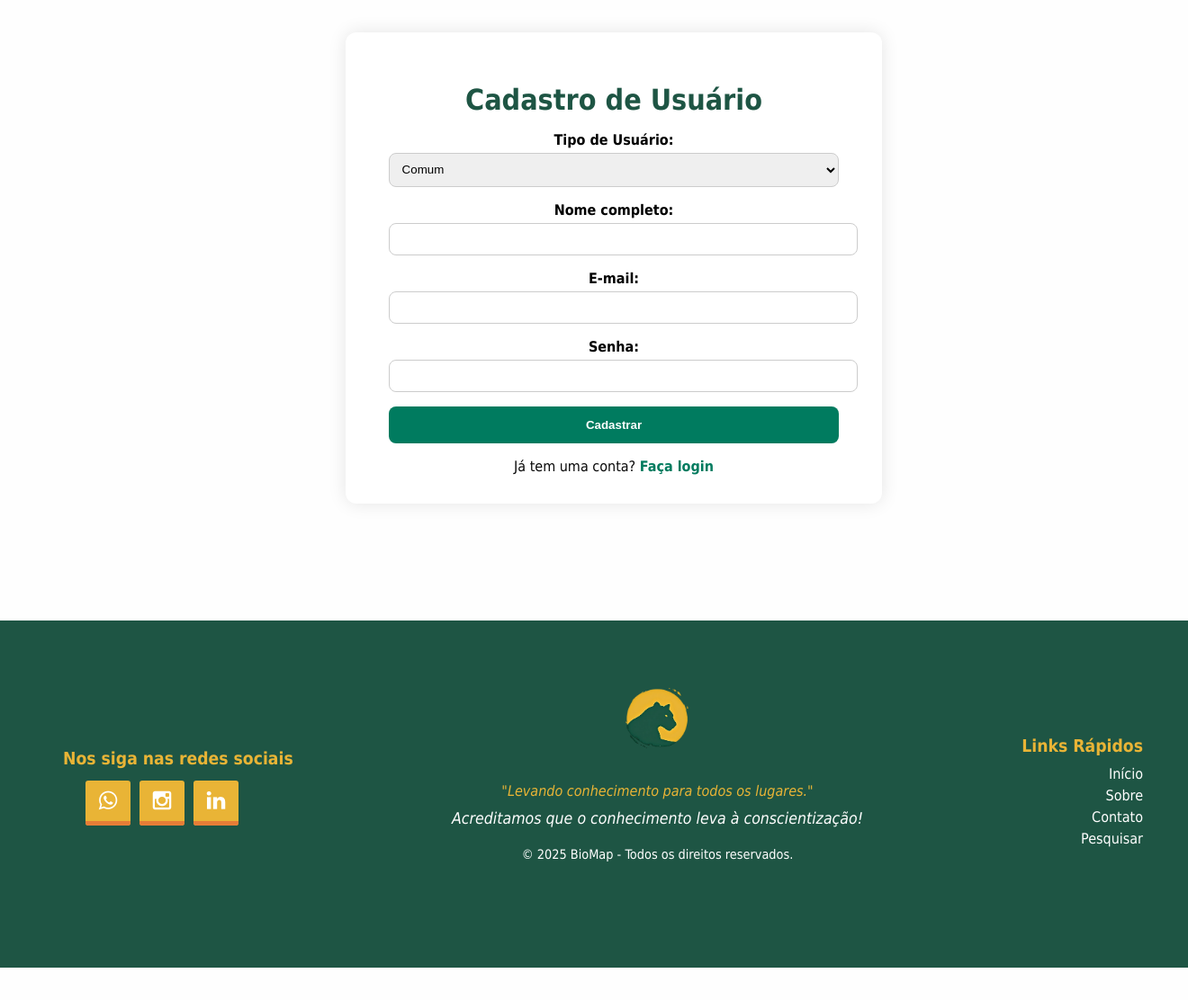
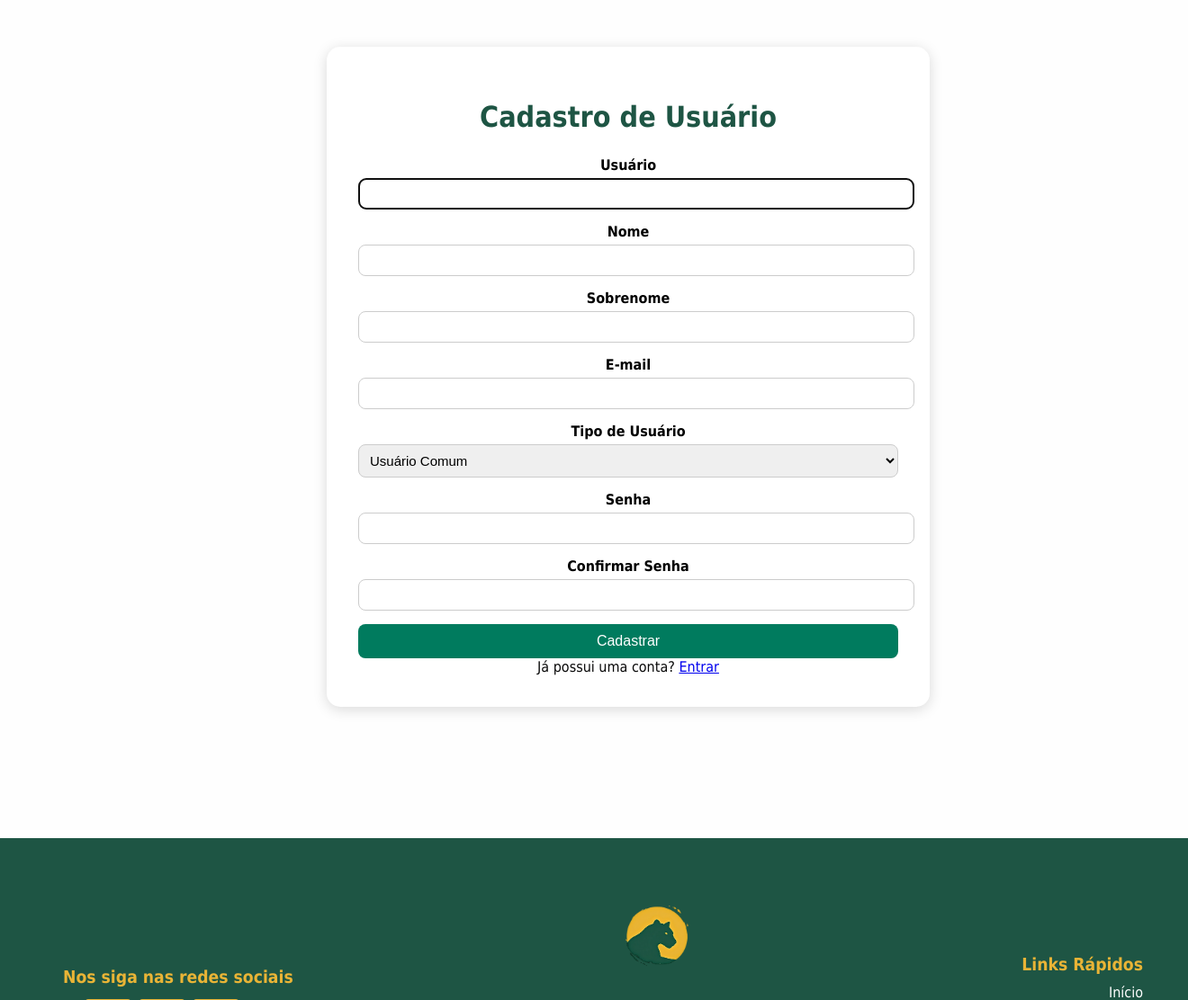
Before and after one commit to VHEB/Biomap, a Django app: page /cadastro/ in a window 1320 px wide. Shown: the part 94-1206 px from the top of the page at 90% size. Before the commit the page ends 1170 px from the top, so only its background shows below. Run offline with Django 5.2, Linux system fonts and the light colour scheme; some web fonts are replaced.

Commit message:
feat: adicionamos uma funcionalidade de cadastrar os usuários pelos seus tipos

```diff
--- a/core/forms.py
+++ b/core/forms.py
@@ -1,8 +1,153 @@
 from django import forms
 from django.contrib.auth.forms import UserCreationForm
-from .models import Usuario, Animal
+from .models import Usuario, Animal, Pesquisador, InstituicaoEducacao
 
 class CadastroUsuarioForm(UserCreationForm):
+    tipo_usuario = forms.ChoiceField(
+        choices=[
+            ('comum', 'Usuário Comum'),
+            ('pesquisador', 'Pesquisador'),
+            ('instituicao', 'Instituição de Educação')
+        ],
+        label="Tipo de Usuário"
+    )
+    email = forms.EmailField(label="E-mail", required=True)
+
+    # Campos extras para pesquisador
+    data_nascimento = forms.DateField(
+        label="Data de Nascimento", required=False,
+        widget=forms.DateInput(attrs={'type': 'date'})
+    )
+    formacao = forms.CharField(label="Formação", max_length=255, required=False)
+    instituicao_atuante = forms.CharField(label="Instituição Atuante", max_length=255, required=False)
+    lattes = forms.URLField(label="Currículo Lattes", required=False)
+
+    # Campos extras para instituição
+    nome_instituicao = forms.CharField(label="Nome da Instituição", max_length=255, required=False)
+    cnpj = forms.CharField(label="CNPJ", max_length=18, required=False)
+    endereco = forms.CharField(label="Endereço", widget=forms.Textarea, required=False)
+    contato = forms.CharField(label="Contato", max_length=50, required=False)
+    website = forms.URLField(label="Website", required=False)
+
+    class Meta:
+        model = Usuario
+        fields = [
+            'username', 'email', 'password1', 'password2',
+            'tipo_usuario', 'data_nascimento', 'formacao',
+            'instituicao_atuante', 'lattes',
+            'nome_instituicao', 'cnpj', 'endereco', 'contato', 'website'
+        ]
+
+    def clean_email(self):
+        email = self.cleaned_data.get('email')
+        if Usuario.objects.filter(email=email).exists():
+            raise forms.ValidationError("Este e-mail já está cadastrado.")
+        return email
+
+    def save(self, commit=True):
+        usuario = super().save(commit=False)
+        tipo = self.cleaned_data.get('tipo_usuario')
+        usuario.tipo_usuario = tipo
+        usuario.email = self.cleaned_data.get('email')
+
+        if commit:
+            usuario.save()
+
+            # Criar registros extras dependendo do tipo
+            if tipo == 'pesquisador':
+                Pesquisador.objects.create(
+                    username=usuario.username,
+                    email=usuario.email,
+                    tipo_usuario='pesquisador',
+                    data_nascimento=self.cleaned_data.get('data_nascimento'),
+                    formacao=self.cleaned_data.get('formacao'),
+                    instituicao_atuante=self.cleaned_data.get('instituicao_atuante'),
+                    lattes=self.cleaned_data.get('lattes'),
+                )
+
+            elif tipo == 'instituicao':
+                InstituicaoEducacao.objects.create(
+                    username=usuario.username,
+                    email=usuario.email,
+                    tipo_usuario='instituicao',
+                    nome=self.cleaned_data.get('nome_instituicao'),
+                    cnpj=self.cleaned_data.get('cnpj'),
+                    endereco=self.cleaned_data.get('endereco'),
+                    contato=self.cleaned_data.get('contato'),
+                    website=self.cleaned_data.get('website'),
+                )
+
+        return usuario
+    tipo_usuario = forms.ChoiceField(
+        choices=[
+            ('comum', 'Usuário Comum'),
+            ('pesquisador', 'Pesquisador'),
+            ('instituicao', 'Instituição de Educação')
+        ],
+        label="Tipo de Usuário"
+    )
+
+    # Campos básicos comuns
+    email = forms.EmailField(label="E-mail")
+    first_name = forms.CharField(label="Nome", max_length=150)
+    last_name = forms.CharField(label="Sobrenome", max_length=150)
+
+    # Campos adicionais para pesquisador
+    data_nascimento = forms.DateField(label="Data de Nascimento", required=False, widget=forms.DateInput(attrs={'type': 'date'}))
+    formacao = forms.CharField(label="Formação", max_length=255, required=False)
+    instituicao_atuante = forms.CharField(label="Instituição Atuante", max_length=255, required=False)
+    lattes = forms.URLField(label="Currículo Lattes", required=False)
+
+    # Campos adicionais para instituição
+    nome_instituicao = forms.CharField(label="Nome da Instituição", max_length=255, required=False)
+    cnpj = forms.CharField(label="CNPJ", max_length=18, required=False)
+    endereco = forms.CharField(label="Endereço", widget=forms.Textarea, required=False)
+    contato = forms.CharField(label="Contato", max_length=50, required=False)
+    website = forms.URLField(label="Website", required=False)
+
+    class Meta:
+        model = Usuario  # ou User, se estiver usando o padrão
+        fields = [
+            'username', 'first_name', 'last_name', 'email',
+            'tipo_usuario', 'data_nascimento', 'formacao',
+            'instituicao_atuante', 'lattes', 'nome_instituicao',
+            'cnpj', 'endereco', 'contato', 'website',
+        ]
+
+    def save(self, commit=True):
+        tipo = self.cleaned_data.get("tipo_usuario")
+        usuario_base = super().save(commit=False)
+        usuario_base.tipo_usuario = tipo
+        usuario_base.email = self.cleaned_data.get("email")
+
+        if commit:
+            usuario_base.save()
+
+            # Cria submodelo conforme tipo
+            if tipo == "pesquisador":
+                Pesquisador.objects.create(
+                    id=usuario_base.id,
+                    username=usuario_base.username,
+                    email=usuario_base.email,
+                    tipo_usuario=tipo,
+                    data_nascimento=self.cleaned_data.get("data_nascimento"),
+                    formacao=self.cleaned_data.get("formacao"),
+                    instituicao_atuante=self.cleaned_data.get("instituicao_atuante"),
+                    lattes=self.cleaned_data.get("lattes"),
+                )
+            elif tipo == "instituicao":
+                InstituicaoEducacao.objects.create(
+                    id=usuario_base.id,
+                    username=usuario_base.username,
+                    email=usuario_base.email,
+                    tipo_usuario=tipo,
+                    nome=self.cleaned_data.get("nome_instituicao"),
+                    cnpj=self.cleaned_data.get("cnpj"),
+                    endereco=self.cleaned_data.get("endereco"),
+                    contato=self.cleaned_data.get("contato"),
+                    website=self.cleaned_data.get("website"),
+                )
+        return usuario_base
     email = forms.EmailField(required=True)
     tipo_usuario = forms.ChoiceField(choices=[
         ('comum', 'Usuário Comum'),
--- a/core/templates/cadastro_usuario.html
+++ b/core/templates/cadastro_usuario.html
@@ -5,182 +5,179 @@
     <div class="form-container">
         <h2>Cadastro de Usuário</h2>
 
-    {% if messages %}
-      <ul class="messages">
-        {% for message in messages %}
-          <li class="{{ message.tags }}">{{ message }}</li>
-        {% endfor %}
-      </ul>
-    {% endif %}
-
-    <form method="post" id="userForm">
+        <form method="post" novalidate>
             {% csrf_token %}
+            {{ form.non_field_errors }}
 
             <div class="form-group">
-        <label for="tipo_usuario">Tipo de Usuário:</label>
-        <select id="tipo_usuario" name="tipo_usuario" required>
-          <option value="comum">Comum</option>
-          <option value="pesquisador">Pesquisador</option>
-          <option value="instituicao">Instituição</option>
-        </select>
+                <label for="{{ form.username.id_for_label }}">Usuário</label>
+                {{ form.username }}
             </div>
 
             <div class="form-group">
-        <label for="nome">Nome completo:</label>
-        <input type="text" name="nome" id="nome" required>
+                <label for="{{ form.first_name.id_for_label }}">Nome</label>
+                {{ form.first_name }}
             </div>
 
             <div class="form-group">
-        <label for="email">E-mail:</label>
-        <input type="email" name="email" id="email" required>
+                <label for="{{ form.last_name.id_for_label }}">Sobrenome</label>
+                {{ form.last_name }}
             </div>
 
             <div class="form-group">
-        <label for="senha">Senha:</label>
-        <input type="password" name="senha" id="senha" required>
+                <label for="{{ form.email.id_for_label }}">E-mail</label>
+                {{ form.email }}
             </div>
 
-      <!-- Campos extras que serão exibidos dinamicamente -->
-      <div id="campos-pesquisador" class="hidden">
             <div class="form-group">
-          <label for="instituicao">Instituição:</label>
-          <input type="text" name="instituicao" id="instituicao">
+                <label for="{{ form.tipo_usuario.id_for_label }}">Tipo de Usuário</label>
+                {{ form.tipo_usuario }}
+            </div>
+
+            <!-- CAMPOS PESQUISADOR -->
+            <div class="extra-fields pesquisador">
+                <h4>Informações do Pesquisador</h4>
+                <div class="form-group">
+                    <label for="{{ form.data_nascimento.id_for_label }}">Data de Nascimento</label>
+                    {{ form.data_nascimento }}
                 </div>
                 <div class="form-group">
-          <label for="area_pesquisa">Área de Pesquisa:</label>
-          <input type="text" name="area_pesquisa" id="area_pesquisa">
+                    <label for="{{ form.formacao.id_for_label }}">Formação</label>
+                    {{ form.formacao }}
                 </div>
                 <div class="form-group">
-          <label for="registro">Registro (ex: ORCID):</label>
-          <input type="text" name="registro" id="registro">
+                    <label for="{{ form.instituicao_atuante.id_for_label }}">Instituição Atuante</label>
+                    {{ form.instituicao_atuante }}
+                </div>
+                <div class="form-group">
+                    <label for="{{ form.lattes.id_for_label }}">Currículo Lattes</label>
+                    {{ form.lattes }}
                 </div>
             </div>
 
-      <div id="campos-instituicao" class="hidden">
+            <!-- CAMPOS INSTITUIÇÃO -->
+            <div class="extra-fields instituicao">
+                <h4>Informações da Instituição</h4>
                 <div class="form-group">
-          <label for="nome_instituicao">Nome da Instituição:</label>
-          <input type="text" name="nome_instituicao" id="nome_instituicao">
+                    <label for="{{ form.nome_instituicao.id_for_label }}">Nome da Instituição</label>
+                    {{ form.nome_instituicao }}
                 </div>
                 <div class="form-group">
-          <label for="cnpj">CNPJ:</label>
-          <input type="text" name="cnpj" id="cnpj">
+                    <label for="{{ form.cnpj.id_for_label }}">CNPJ</label>
+                    {{ form.cnpj }}
                 </div>
                 <div class="form-group">
-          <label for="responsavel">Responsável:</label>
-          <input type="text" name="responsavel" id="responsavel">
+                    <label for="{{ form.endereco.id_for_label }}">Endereço</label>
+                    {{ form.endereco }}
                 </div>
                 <div class="form-group">
-          <label for="telefone">Telefone:</label>
-          <input type="text" name="telefone" id="telefone">
+                    <label for="{{ form.contato.id_for_label }}">Contato</label>
+                    {{ form.contato }}
+                </div>
+                <div class="form-group">
+                    <label for="{{ form.website.id_for_label }}">Website</label>
+                    {{ form.website }}
                 </div>
             </div>
 
-      <button type="submit" class="btn-submit">Cadastrar</button>
+            <!-- SENHA -->
+            <div class="form-group">
+                <label for="{{ form.password1.id_for_label }}">Senha</label>
+                {{ form.password1 }}
+            </div>
+            <div class="form-group">
+                <label for="{{ form.password2.id_for_label }}">Confirmar Senha</label>
+                {{ form.password2 }}
+            </div>
+
+            <button type="submit" class="btn-primary">Cadastrar</button>
         </form>
 
-    <p class="text-center">Já tem uma conta?
-      <a href="{% url 'login' %}" class="link">Faça login</a>
+        <p class="text-center">
+            Já possui uma conta? <a href="{% url 'login' %}">Entrar</a>
         </p>
     </div>
 </section>
-
-<script>
-document.addEventListener("DOMContentLoaded", () => {
-  const tipoSelect = document.getElementById("tipo_usuario");
-  const camposPesquisador = document.getElementById("campos-pesquisador");
-  const camposInstituicao = document.getElementById("campos-instituicao");
-
-  function atualizarCampos() {
-    camposPesquisador.classList.add("hidden");
-    camposInstituicao.classList.add("hidden");
-
-    if (tipoSelect.value === "pesquisador") {
-      camposPesquisador.classList.remove("hidden");
-    } else if (tipoSelect.value === "instituicao") {
-      camposInstituicao.classList.remove("hidden");
-    }
-  }
-
-  tipoSelect.addEventListener("change", atualizarCampos);
-});
-</script>
 
 <style>
 .form-section {
     display: flex;
     justify-content: center;
     align-items: center;
-  padding: 2rem;
+    min-height: 85vh;
 }
 
 .form-container {
     background: #fff;
-  padding: 2rem 3rem;
-  border-radius: 12px;
-  box-shadow: 0 0 20px rgba(0,0,0,0.1);
+    padding: 35px;
+    border-radius: 15px;
+    box-shadow: 0 3px 15px rgba(0,0,0,0.15);
+    max-width: 600px;
     width: 100%;
-  max-width: 500px;
 }
 
-.form-container h2 {
+h2 {
     text-align: center;
-  margin-bottom: 1rem;
+    margin-bottom: 25px;
 }
 
 .form-group {
-  margin-bottom: 1rem;
+    margin-bottom: 15px;
 }
 
-.form-group label {
+label {
+    font-weight: 600;
     display: block;
-  font-weight: bold;
-  margin-bottom: .3rem;
+    margin-bottom: 5px;
 }
 
-.form-group input, .form-group select {
+input, select, textarea {
     width: 100%;
-  padding: .6rem;
+    padding: 8px;
+    border: 1px solid #ccc;
     border-radius: 8px;
-  border: 1px solid #ccc;
-  transition: border-color .2s;
+    font-size: 15px;
 }
 
-.form-group input:focus, .form-group select:focus {
-  border-color: #007b5f;
-  outline: none;
+button.btn-primary {
+    width: 100%;
+    background: #007B5E;
+    color: #fff;
+    border: none;
+    padding: 10px;
+    border-radius: 8px;
+    font-size: 16px;
+    cursor: pointer;
+    transition: 0.2s;
 }
 
-.btn-submit {
-  width: 100%;
-  background: #007b5f;
-  color: white;
-  padding: .8rem;
-  border: none;
-  border-radius: 8px;
-  cursor: pointer;
-  font-weight: bold;
+button.btn-primary:hover {
+    background: #005f46;
 }
 
-.btn-submit:hover {
-  background: #009d72;
+.extra-fields {
+    display: none;
+    margin-top: 20px;
+    padding: 10px;
+    background: #f9f9f9;
+    border-radius: 8px;
+}
+</style>
+
+<script>
+document.addEventListener("DOMContentLoaded", function() {
+    const tipoSelect = document.getElementById("id_tipo_usuario");
+    const pesquisadorFields = document.querySelector(".extra-fields.pesquisador");
+    const instituicaoFields = document.querySelector(".extra-fields.instituicao");
+
+    function toggleFields() {
+        const tipo = tipoSelect.value;
+        pesquisadorFields.style.display = (tipo === "pesquisador") ? "block" : "none";
+        instituicaoFields.style.display = (tipo === "instituicao") ? "block" : "none";
     }
 
-.hidden {
-  display: none;
-}
-
-.text-center {
-  text-align: center;
-  margin-top: 1rem;
-}
-
-.link {
-  color: #007b5f;
-  font-weight: bold;
-  text-decoration: none;
-}
-.link:hover {
-  text-decoration: underline;
-}
-</style>
+    tipoSelect.addEventListener("change", toggleFields);
+    toggleFields(); // inicializa ao carregar
+});
+</script>
 {% endblock %}
--- a/core/views.py
+++ b/core/views.py
@@ -68,13 +68,15 @@ def cadastro_usuario(request):
         form = CadastroUsuarioForm(request.POST)
         if form.is_valid():
             form.save()
-            messages.success(request, 'Cadastro realizado com sucesso!')
+            messages.success(request, "Cadastro realizado com sucesso! Faça login para continuar.")
             return redirect('login')
         else:
-            messages.error(request, 'Erro ao realizar cadastro. Verifique os dados informados.')
+            messages.error(request, "Erro ao realizar cadastro. Verifique os dados informados.")
     else:
         form = CadastroUsuarioForm()
+
     return render(request, 'cadastro_usuario.html', {'form': form})
+
 
 
 @login_required
```
Also changed, not shown: core/models.py (+4 -4 lines). Lines whose indentation alone changed are shown as unchanged.
